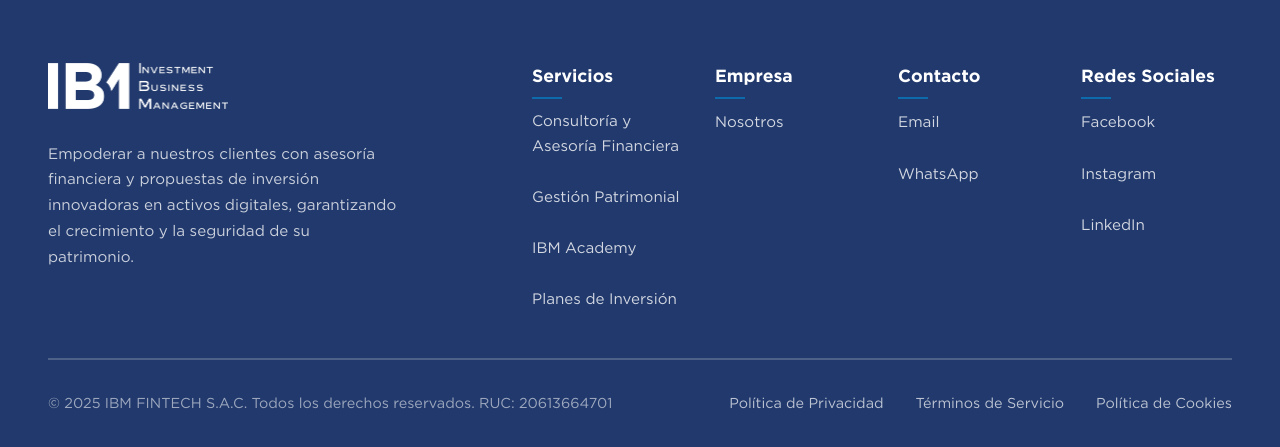
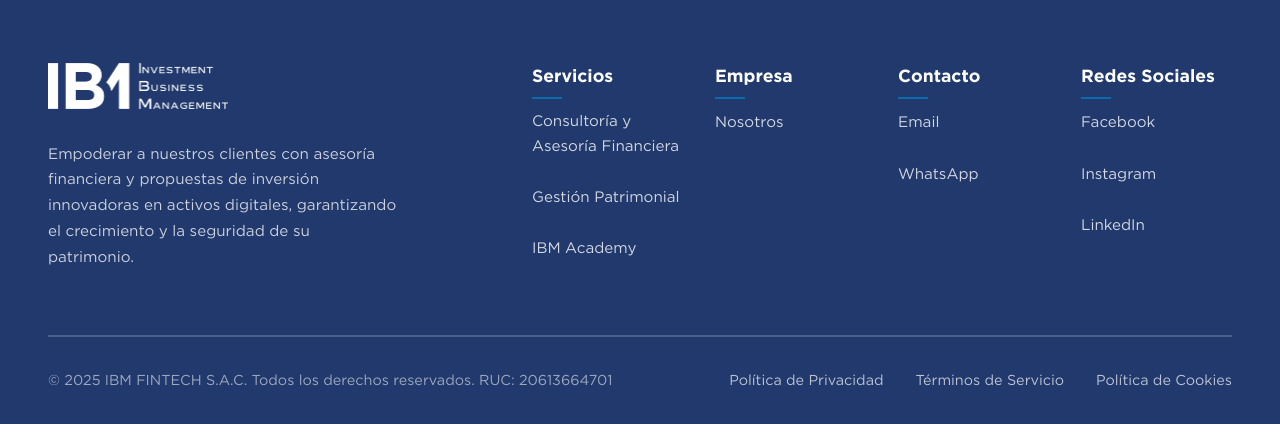
Before and after one commit to piercruzc/IB1, a PHP site: page /blog.php in a window 1280 px wide. Shown: the part 5057-5504 px from the top of the page. After the commit the page ends 5481 px from the top, so only its background shows below. Run offline with PHP 8.4, Linux system fonts and the light colour scheme; some libraries are stand-ins or nearby versions.

Commit message:
docs: Comment out 'Planes de Inversión' link in footer navigation.

```diff
--- a/includes/footer.php
+++ b/includes/footer.php
@@ -13,7 +13,7 @@
                         <li><a href="consultoria_financiera.html">Consultoría y Asesoría Financiera</a></li>
                         <li><a href="gestion_patrimonial.html">Gestión Patrimonial</a></li>
                         <li><a href="ibm_academy.html">IBM Academy</a></li>
-                        <li><a href="planes.html">Planes de Inversión</a></li>
+                        <!--<li><a href="planes.html">Planes de Inversión</a></li>-->
                     </ul>
                 </div>
                 <div class="footer-column">
```
